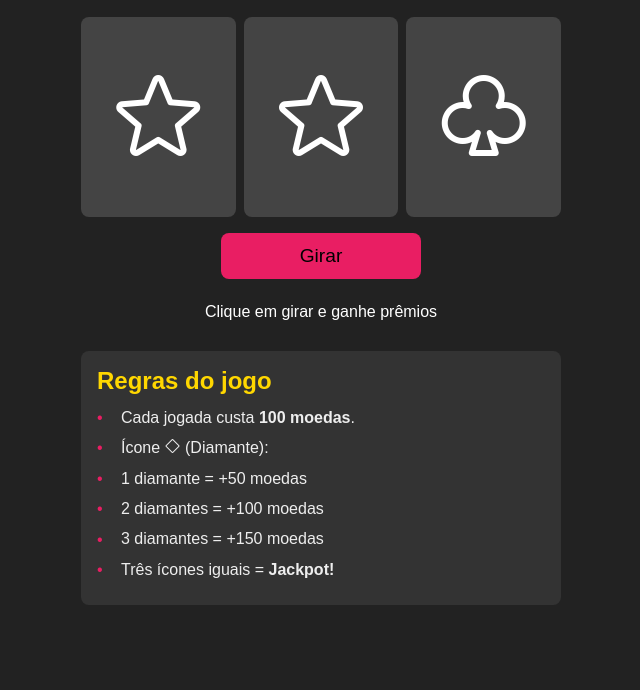
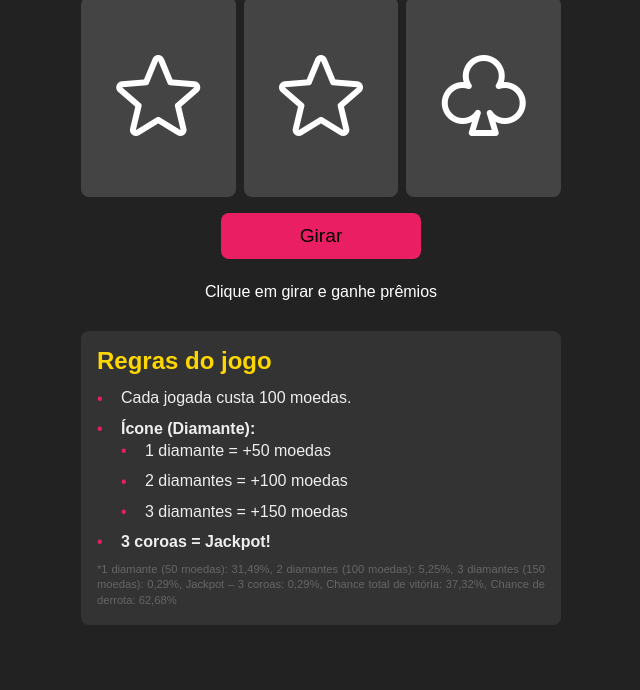
Before and after one commit to lvdamaceno/HappyKittySlotMachine, a Flask app: template app/templates/index.html in a window 1280 px wide. Shown: the part 110-800 px from the top of the page, without its empty margins (319-959 px from the left). Run offline with Flask 3, Linux system fonts and the light colour scheme; the template is opened without the code that fills it, so the values that code supplies are empty; some libraries are stand-ins or nearby versions.

Commit message:
Porcetagens de vitória

```diff
--- a/static/js/slot.js
+++ b/app/static/js/slot.js
@@ -79,8 +79,13 @@
       }
 
       if (hits > 0) {
-        messageEl.textContent = `Você acertou ${hits}x \"diamond\" e ganhou ${reward} moedas!`;
-      } else if (results.every(r => r === results[0])) {
+        messageEl.textContent = `Você acertou ${hits}x "diamond" e ganhou ${reward} moedas!`;
+      }
+      // novo: só considera jackpot se for exatamente 3 coroas
+      else if (
+        results.every(r => r === results[0]) &&
+        icons[results[0]] === 'crown'
+      ) {
         messageEl.textContent = 'Jackpot! Parabéns!';
       } else {
         messageEl.textContent = 'Tente novamente.';
--- a/app/templates/index.html
+++ b/app/templates/index.html
@@ -33,13 +33,19 @@
   <div class="rules">
     <h2>Regras do jogo</h2>
     <ul>
-      <li>Cada jogada custa <strong>100 moedas</strong>.</li>
-      <li>Ícone <i class="ph ph-diamond"></i> (Diamante):</li>
-      <li>1 diamante = +50 moedas</li>
-      <li>2 diamantes = +100 moedas</li>
-      <li>3 diamantes = +150 moedas</li>
-      <li>Três ícones iguais = <strong>Jackpot!</strong></li>
-    </ul>
+    <li>Cada jogada custa 100 moedas.</li>
+    <li><strong>Ícone (Diamante):</strong>
+      <ul>
+        <li>1 diamante = +50 moedas</li>
+        <li>2 diamantes = +100 moedas</li>
+        <li>3 diamantes = +150 moedas</li>
+      </ul>
+    </li>
+    <li><strong>3 coroas = Jackpot!</strong></li>
+  </ul>
+      <p class="rules-footer" style="font-size:0.7em; color:#666; margin-top:0.5em; line-height:1.4; text-align: justify">
+          *1 diamante (50 moedas): 31,49%, 2 diamantes (100 moedas): 5,25%, 3 diamantes (150 moedas): 0,29%, Jackpot – 3 coroas: 0,29%, Chance total de vitória: 37,32%, Chance de derrota: 62,68%
+      </p>
   </div>
 
   <script src="https://cdn.jsdelivr.net/npm/canvas-confetti@1.5.1/dist/confetti.browser.min.js"></script>
--- a/requirements.txt
+++ b/requirements.txt
@@ -17,3 +17,4 @@
 typing_extensions==4.13.2
 Werkzeug==3.1.3
 zipp==3.21.0
+gunicorn>=20.0.0
--- a/run.py
+++ b/run.py
@@ -1,6 +1,12 @@
+import os
+
 from app import create_app
 
 app = create_app()
 
 if __name__ == '__main__':
-    app.run(debug=True)
+    app.run(
+        host='0.0.0.0',
+        port=int(os.environ.get('PORT', 5000)),
+        debug=False
+    )
```
Also changed, not shown: app/__init__.py (+22 -2 lines), app/static/css/styles.css (renamed from static/css/styles.css), app/views.py (line endings or trailing spaces), 1 other file.
